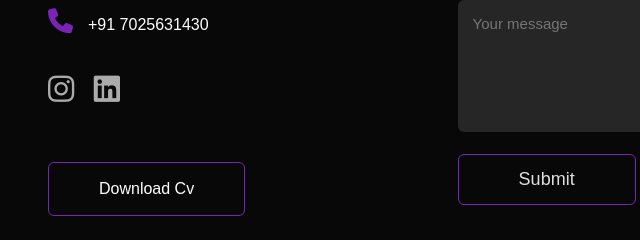
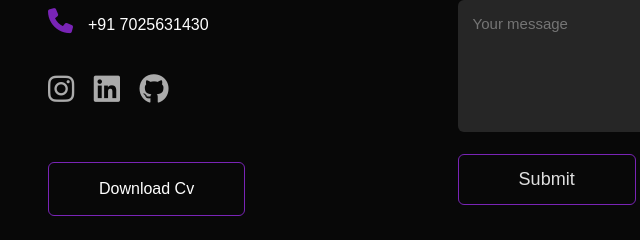
Before and after one commit to Nibinh/nibinportfolio, a plain HTML site: page index.html in a window 1280 px wide. Shown: the part 2952-3192 px from the top of the page, 80-720 px from the left. Drawn offline with Linux system fonts and the light colour scheme.

Commit message:
git added

```diff
--- a/index.html
+++ b/index.html
@@ -175,6 +175,7 @@
             <div class="social-icons">
               <a href="https://instagram.com/nibin_haridas?igshid=ZDdkNTZiNTM="><i class="fa-brands fa-instagram"></i></a>
               <a href="https://www.linkedin.com/in/nibin-haridas"><i class="fa-brands fa-linkedin"></i></a>
+              <a href="https://github.com/Nibinh"><i class="fa-brands fa-github"></i></a>
             </div>
             <a href="images\Nibin-Haridas-Resume.pdf"  download class="btn btn2">Download Cv</a>
           </div>
```
